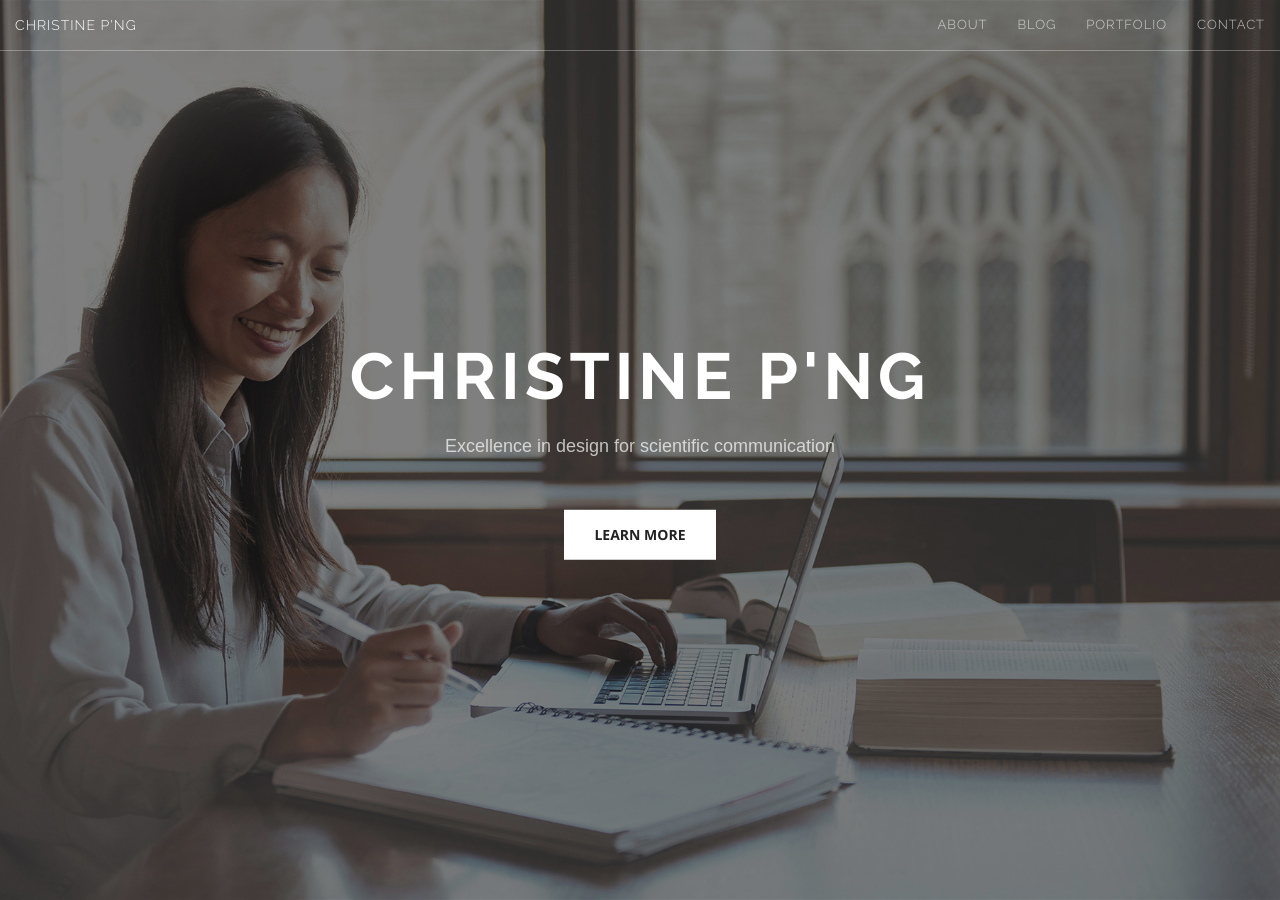
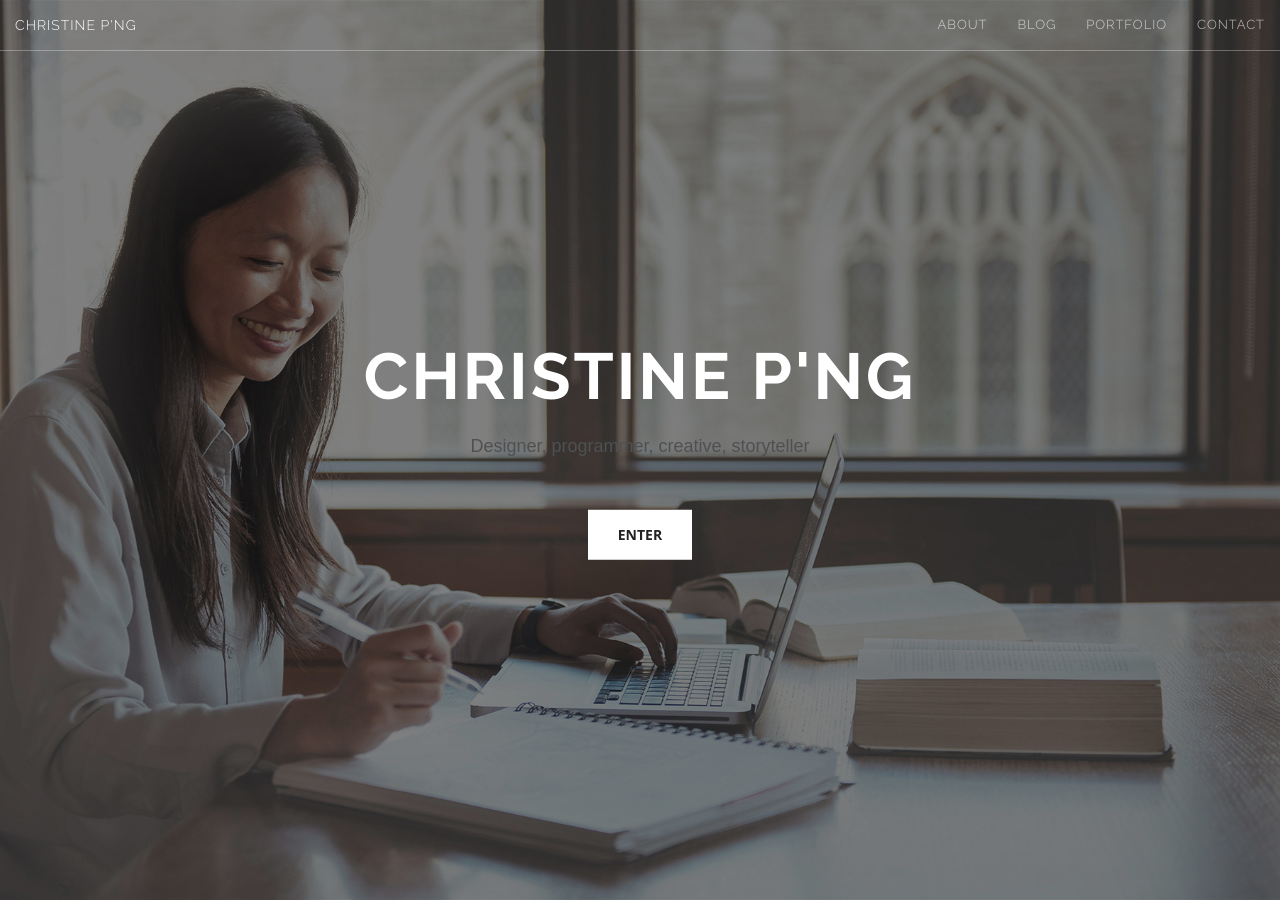
Before and after one commit to chspng/christinepng.ca, a Jekyll site: the page built from index.html, in a window 1280 px wide and 900 px high. Built offline with Jekyll 4.4.1, drawn with Linux system fonts in a browser that asks for light colours.

Commit message:
Changed branding in head and header

```diff
--- a/_includes/head.html
+++ b/_includes/head.html
@@ -6,7 +6,7 @@
     <meta name="description" content="">
     <meta name="author" content="">
 
-    <title>Christine P'ng | Designer & Scientific Communicator</title>
+    <title>Christine P'ng | Designer</title>
 
     <!-- Bootstrap Core CSS -->
     <link rel="stylesheet" href="{{ site.baseurl }}/css/bootstrap.min.css" type="text/css">
--- a/_includes/header.html
+++ b/_includes/header.html
@@ -2,11 +2,12 @@
 	<link href="https://fonts.googleapis.com/css?family=Raleway:700" rel="stylesheet">
     <div class="header-content">
         <div class="header-content-inner" >
-            <h1 class="display-1" style="font-family: 'Raleway', sans-serif; letter-spacing: 5px">Christine P'ng</h1>
+            <h1 class="display-1" style="font-family: 'Raleway', sans-serif; letter-spacing: 3px; color:white">Christine P'ng</h1>
             <!-- <hr> -->
             <br>
-            <p>Excellence in design for scientific communication</p>
-            <a href="#about" class="btn btn-default btn-xl page-scroll">Learn more</a>
+            <p style="color:#4F5052">Designer, programmer, creative, storyteller</p>
+
+            <a href="#portfolio" class="btn btn-default btn-xl page-scroll">Enter</a>
         </div>
     </div>
 </header>
```
